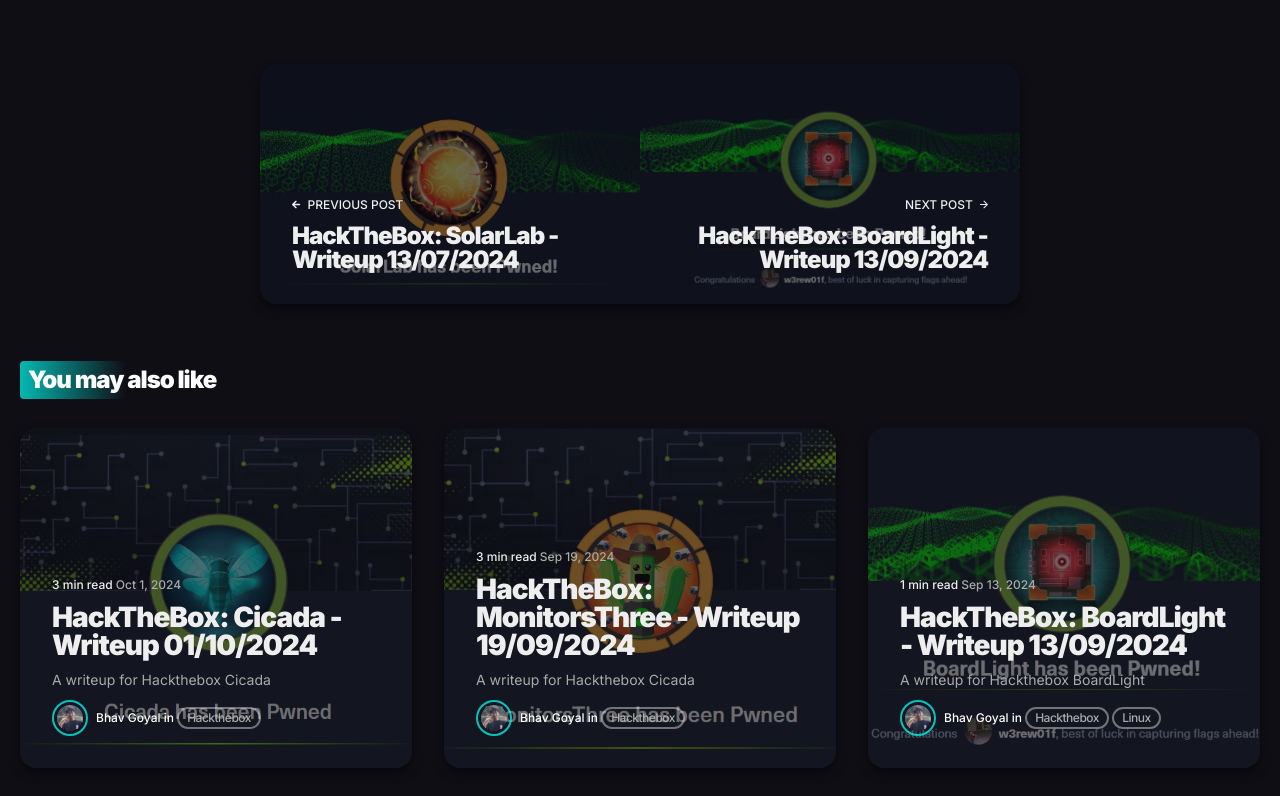
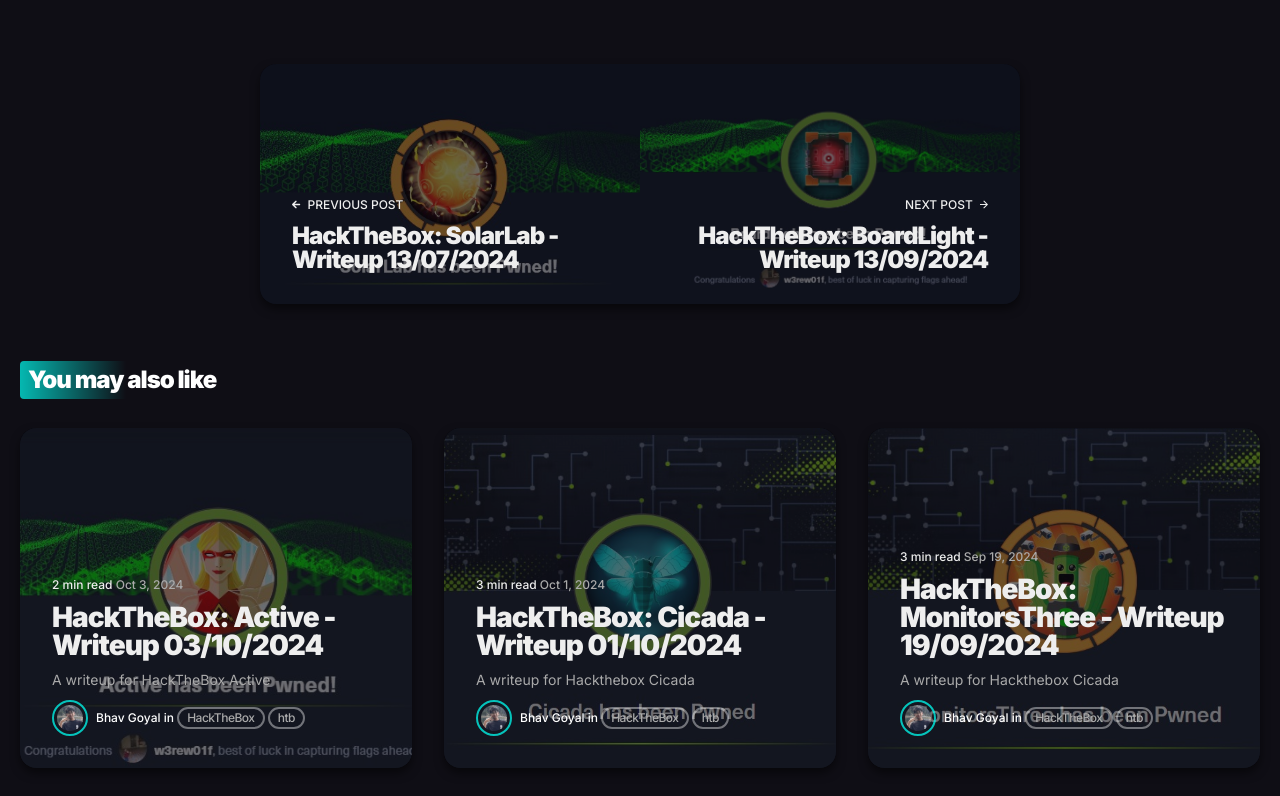
Before and after one commit to w3rew0lf/w3rew0lf.github.io, a Jekyll site: the page built from _posts/2024-09-10-HackTheBox-Cap-Writeup.markdown, in a window 1280 px wide and 900 px high, scrolled down 4173 px, cut to the strip 0-796 px from the top of the window. Built offline with Jekyll 4.4.1, drawn with Linux system fonts in a browser that asks for light colours; nearby versions of some CDN libraries; some of the changed text lies outside the part shown.

Commit message:
Updated HTB tag

```diff
--- a/_posts/2024-07-13-HackTheBox-SolarLab-Writeup.markdown
+++ b/_posts/2024-07-13-HackTheBox-SolarLab-Writeup.markdown
@@ -4,7 +4,7 @@
 description: A writeup for Hackthebox SolarLab
 date:   2024-07-13 12:06:31 +0000
 image:  '/images/post/solarlab.jpg'
-tags:   [Hackthebox]
+tags:   [HackTheBox,htb]
 ---
 ## Setup
 `mkdir -p HackTheBox/solarlab/scans; cd HackTheBox/solarlab`
--- a/_posts/2024-09-10-HackTheBox-Cap-Writeup.markdown
+++ b/_posts/2024-09-10-HackTheBox-Cap-Writeup.markdown
@@ -4,7 +4,7 @@
 description: A writeup for Hackthebox BoardLight
 date:   2024-09-10 12:06:31 +0000
 image:  '/images/post/cap.jpg'
-tags:   [Hackthebox,Linux]
+tags:   [HackTheBox,htb,Linux]
 ---
 ## Setup
 `mkdir -p ~/ctf/HackTheBox/cap/scans; cd ~/ctf/HackTheBox/cap`
--- a/_posts/2024-09-13-HackTheBox-BoardLight-Writeup.markdown
+++ b/_posts/2024-09-13-HackTheBox-BoardLight-Writeup.markdown
@@ -4,7 +4,7 @@
 description: A writeup for Hackthebox BoardLight
 date:   2024-09-13 12:06:31 +0000
 image:  '/images/post/boardlight.jpg'
-tags:   [Hackthebox,Linux]
+tags:   [HackTheBox,htb,Linux]
 ---
 
 ## Setup
--- a/_posts/2024-09-19-HackTheBox-MonitorsThree-Writeup.markdown
+++ b/_posts/2024-09-19-HackTheBox-MonitorsThree-Writeup.markdown
@@ -4,7 +4,7 @@
 description: A writeup for Hackthebox Cicada
 date:   2024-09-19 12:06:31 +0000
 image:  '/images/post/monitorsthree.jpg'
-tags:   [Hackthebox]
+tags:   [HackTheBox,htb]
 ---
 ## Setup
 `mkdir -p ~/ctf/HackTheBox/monitorsthree/scans; cd ~/ctf/HackTheBox/monitorsthree`
--- a/_posts/2024-10-01-HackTheBox-Cicada-Writeup.markdown
+++ b/_posts/2024-10-01-HackTheBox-Cicada-Writeup.markdown
@@ -4,7 +4,7 @@
 description: A writeup for Hackthebox Cicada
 date:   2024-10-01 12:06:31 +0000
 image:  '/images/post/cicada.jpg'
-tags:   [Hackthebox]
+tags:   [HackTheBox,htb]
 ---
 ## Setup
 `mkdir -p ~/ctf/HackTheBox/cicada/scans; cd ~/ctf/HackTheBox/cicada`
```
